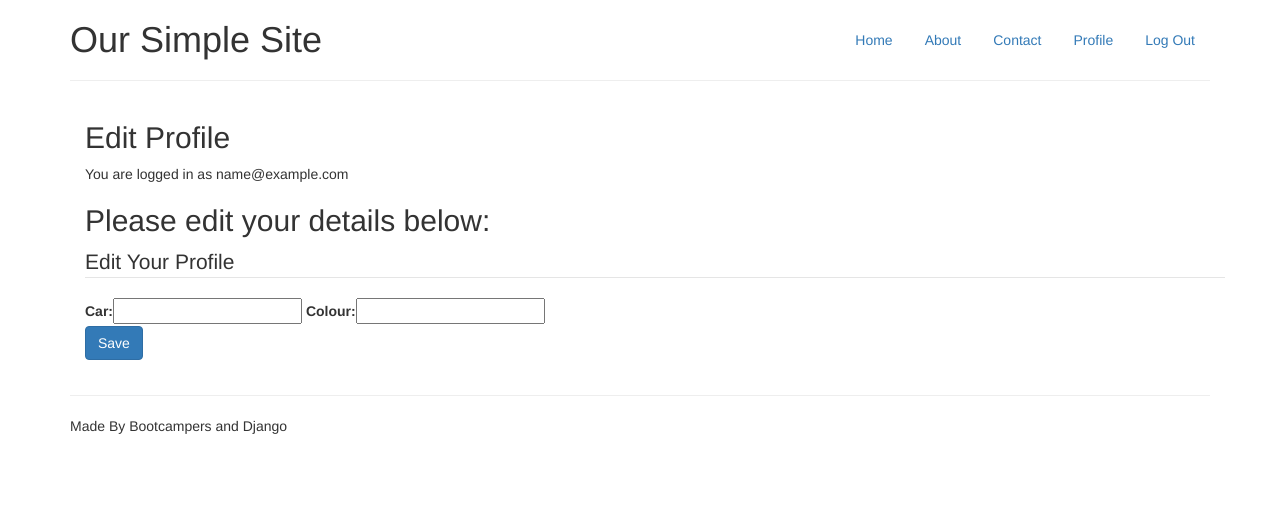
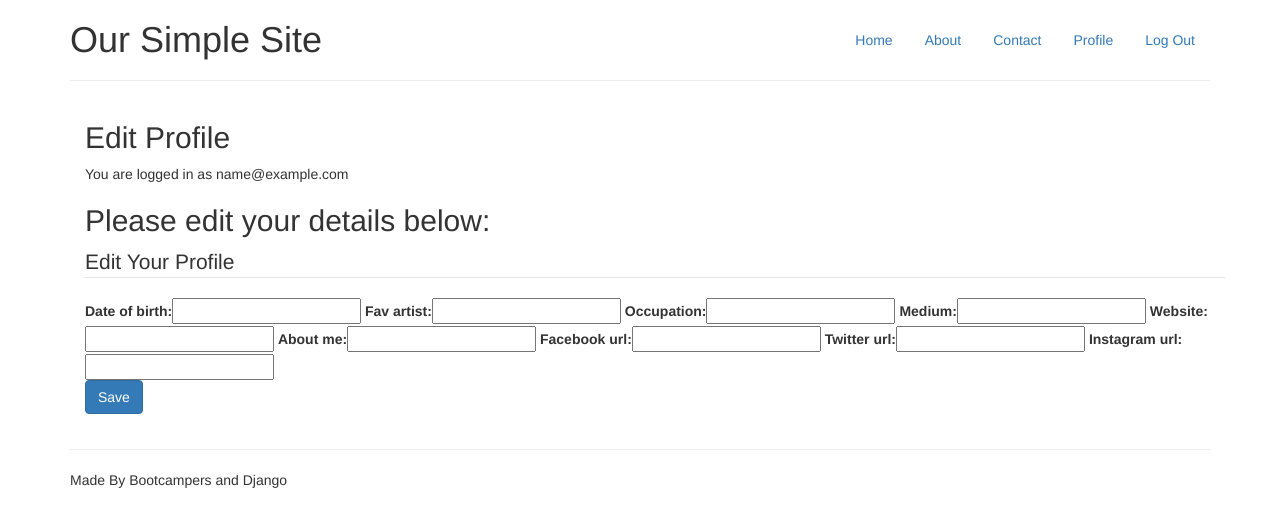
Before and after one commit to RyanWare1987/artsite, a Django app: page /edit_profile/ in a window 1280 px wide. Shown: the top 527 px of the page. Run offline with Django 3.2, Linux system fonts and the light colour scheme; the visitor is signed in with stand-in values (Sample User, id 1); some libraries are stand-ins or nearby versions.

Commit message:
updated profile fields and profile page

```diff
--- a/accounts/forms.py
+++ b/accounts/forms.py
@@ -64,6 +64,13 @@ class ProfileEditForm(forms.ModelForm):
     class Meta:
         model = Profile
         fields = (
-            'car',
-            'colour',
+            'date_of_birth',
+            'fav_artist',
+            'occupation',
+            'medium',
+            'website',
+            'about_me',
+            'facebook_url',
+            'twitter_url',
+            'instagram_url'
         )
--- a/accounts/models.py
+++ b/accounts/models.py
@@ -31,9 +31,17 @@ class Profile(models.Model):
     # sensitive info such as email and password go.
 
     user = models.OneToOneField(User)
-    # some test fields below to check if they work
-    car = models.CharField(max_length=50, default='')
-    colour = models.CharField(max_length=50, default='')
+    # Here we create our custom fields that are available to each user in their profile
+    date_of_birth = models.DateField(blank=True, null=True)
+    website = models.URLField(max_length=100, default='')
+    fav_artist = models.CharField(max_length=100, default='')
+    medium = models.CharField(max_length=80, default='')
+    occupation = models.CharField(max_length=50, default='')
+    about_me = models.CharField(max_length=500, default='')
+    facebook_url = models.URLField(max_length=100, default='')
+    twitter_url = models.URLField(max_length=100, default='')
+    instagram_url = models.URLField(max_length=100, default='')
+
 
     def __unicode__(self):
         return self.user.username
```
Also changed, not shown: templates/profile.html (+12 -3 lines), accounts/migrations/0002_auto_20180510_2043.py (added).
